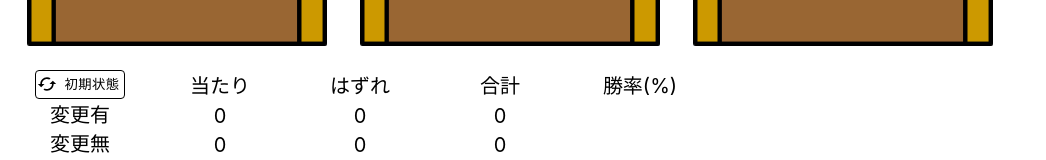
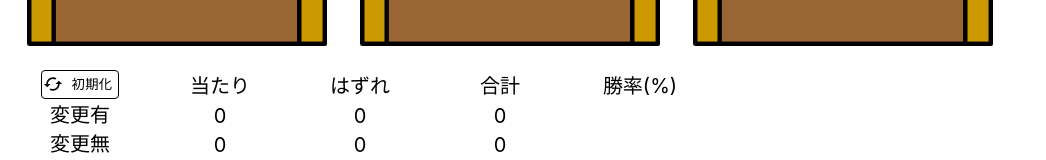
Before and after one commit to mynkit/probability-experiment, a React (Create React App) app: page / in a window 1280 px wide. Shown: the part 695-855 px from the top of the page, without its empty margins (0-1046 px from the left). Built offline with nearby package versions, Linux system fonts and the light colour scheme; no server answers.

Commit message:
文言変更

```diff
--- a/src/components/MontyHallProblem.tsx
+++ b/src/components/MontyHallProblem.tsx
@@ -267,7 +267,7 @@ const MontyHallProblem: React.FC = () => {
           <Button style={{fontSize: '10pt', paddingLeft: '5px', paddingRight: '5px', paddingTop: '2px', paddingBottom: '2px'}} color={"inherit"} variant="outlined" startIcon={<CachedIcon />} onClick={()=>{
             setShowInitModal(true);
           }}>
-            初期状態
+            初期化
           </Button>
         </Grid>
         <Grid item xs={2.4}>
```
